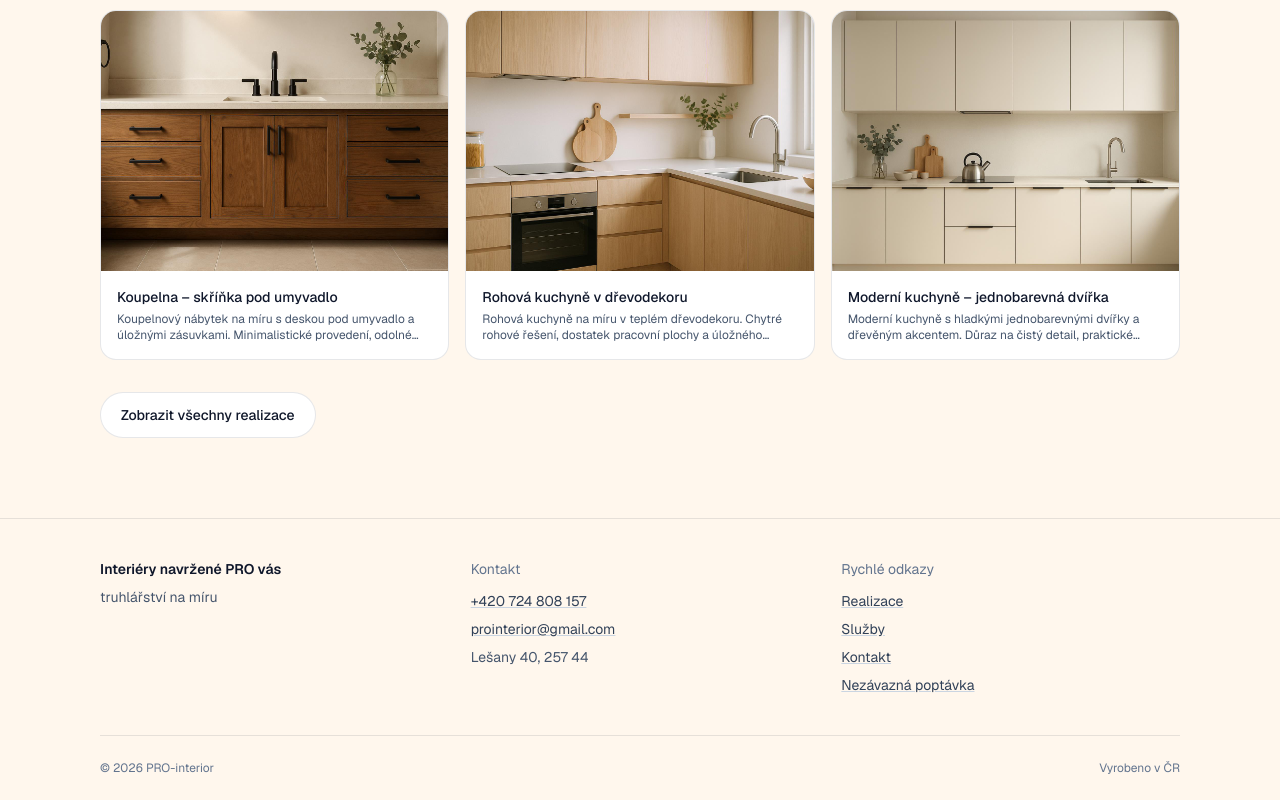
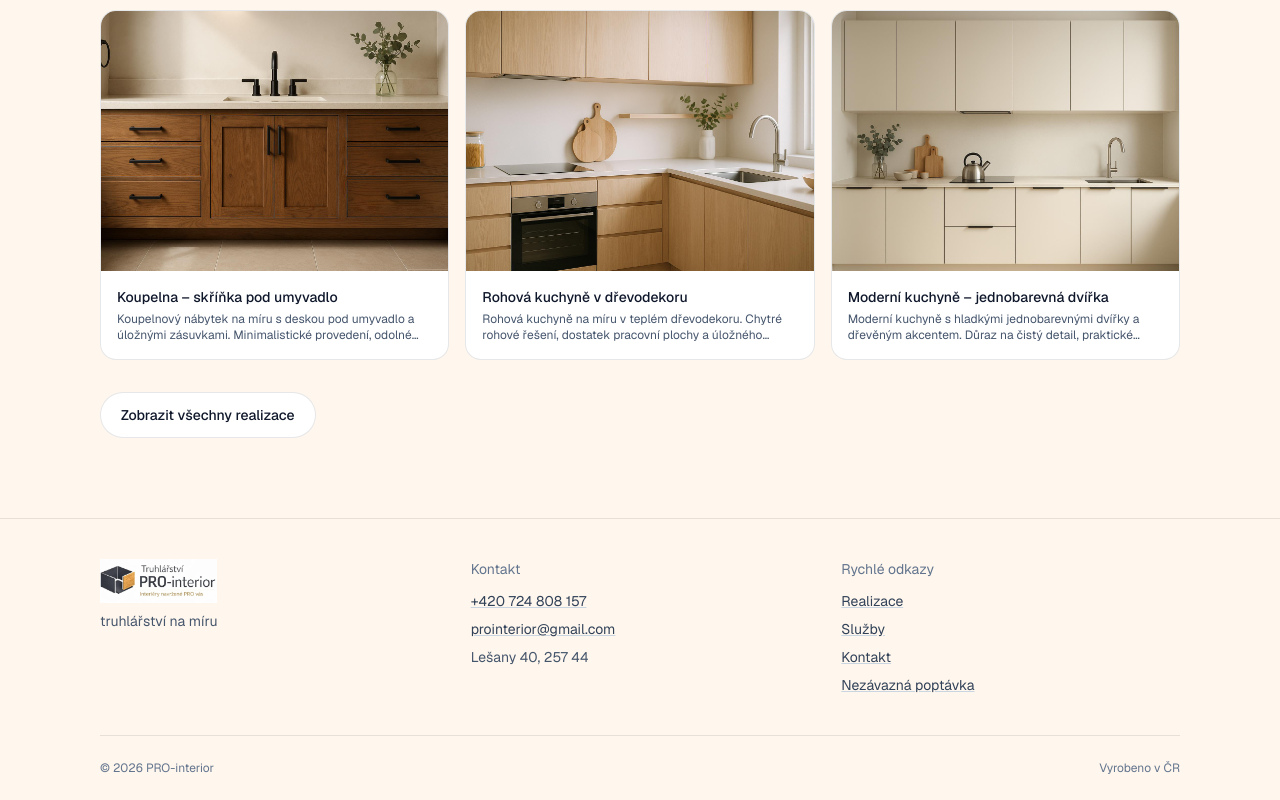
Before and after one commit to Vokurcak68/pro-interior, a Next.js app: page / in a window 1280 px wide. Shown: the part 1547-2347 px from the top of the page. Built offline with nearby package versions, Linux system fonts and the light colour scheme.

Commit message:
feat(footer): show logo instead of tagline

```diff
--- a/src/components/SiteFooter.tsx
+++ b/src/components/SiteFooter.tsx
@@ -1,3 +1,4 @@
+import Image from "next/image";
 import Link from "next/link";
 
 export function SiteFooter() {
@@ -6,7 +7,15 @@ export function SiteFooter() {
       <div className="container">
         <div className="py-10 grid gap-8 sm:grid-cols-2 lg:grid-cols-3">
           <div className="text-sm text-slate-600">
-            <div className="font-semibold text-slate-900">Interiéry navržené PRO vás</div>
+            <div className="flex items-center gap-3">
+              <Image
+                src="/logo.jpg"
+                alt="PRO-interior"
+                width={160}
+                height={60}
+                className="h-11 w-auto object-contain"
+              />
+            </div>
             <div className="mt-2 text-slate-600">truhlářství na míru</div>
           </div>
 
```
